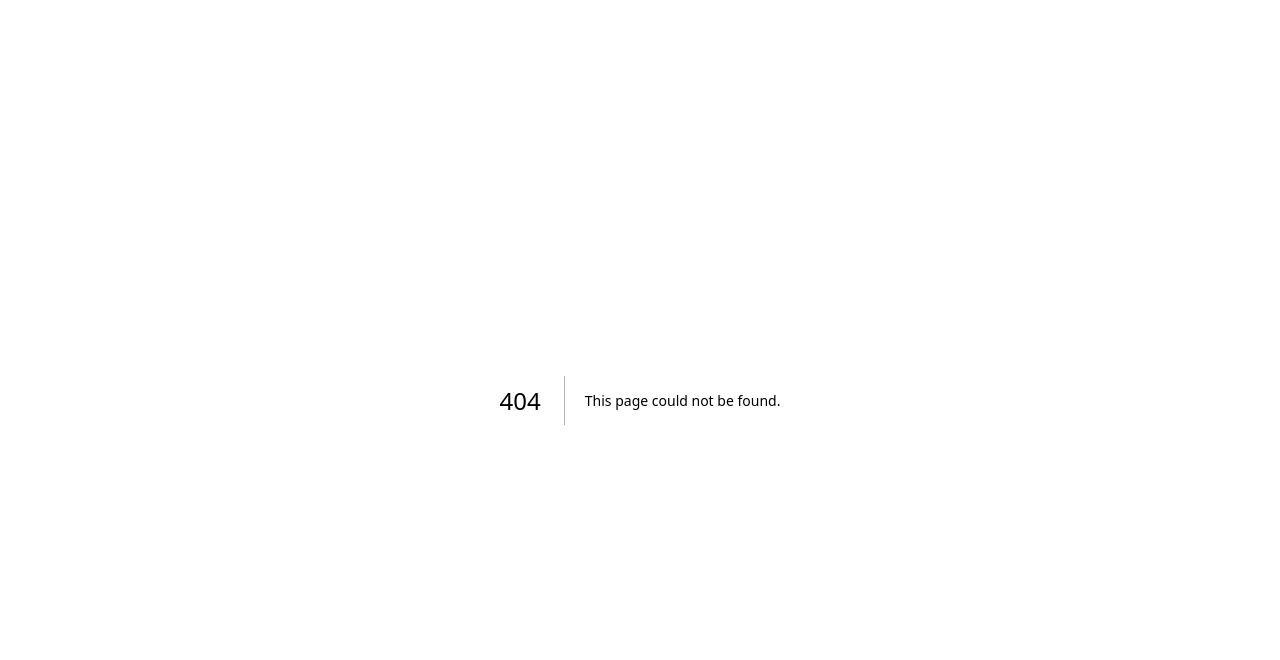
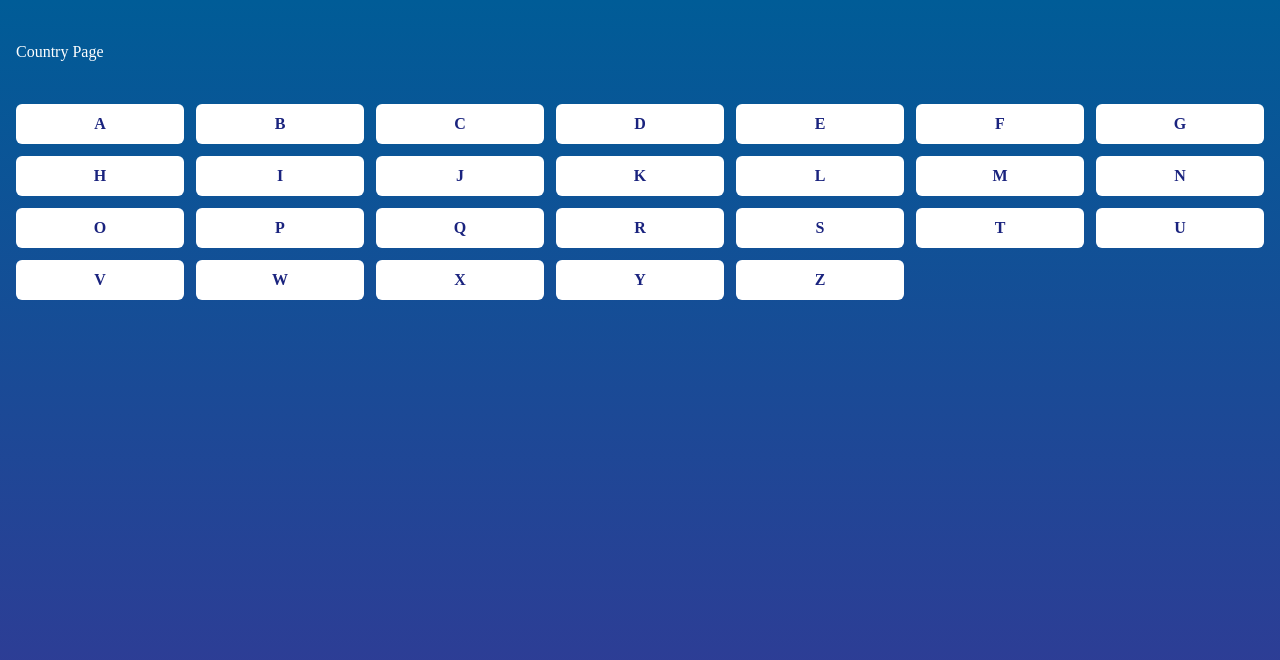
Before and after one commit to Melikamsa/countryGame, a Next.js app: page /country in a window 1280 px wide. Before the commit this address had no page. Shown: the top 660 px of the page. Built offline with nearby package versions, Linux system fonts and the light colour scheme.

Commit message:
create file country

```diff
--- /dev/null
+++ b/app/country/page.tsx
@@ -0,0 +1,33 @@
+"use client";
+import { useEffect, useState } from "react";
+import "../../styles/globals.css";
+
+const alphabet: string[] = "ABCDEFGHIJKLMNOPQRSTUVWXYZ".split("");
+
+export default function Alphabet() {
+  const [country, setCountry] = useState<string | null>("");
+
+  useEffect(()=>{
+
+  },[])
+
+  return (
+    <section className="bgAll py-10 px-4">
+      <h2>country page</h2>
+
+      <div className="grid grid-cols-7 gap-3 my-10">
+        {alphabet.map((letter, index) => (
+          <button
+            onClick={() => {
+              return console.log(letter);
+            }}
+            key={index}
+            className="bg-white text-[#1A237E] font-bold text-center p-2 rounded-md"
+          >
+            {letter}
+          </button>
+        ))}
+      </div>
+    </section>
+  );
+}
--- a/app/page.tsx
+++ b/app/page.tsx
@@ -1,11 +1,11 @@
-import "../styles/globals.css"
-
+"use client";
+import "../styles/globals.css";
+import Home from "@/components/Home/index";
 
 export default function Page() {
-    return (
-      <section className="bgAll h-[100vh] flex flex-col items-center">
-        <h1 className="text-white pt-10">countries game</h1>
-        <button className="text-white m-40 bg-[#1465e8] py-4 px-10 rounded-lg">start</button>
-      </section>
-    );
-  }
+  return (
+    <section className="bgAll">
+      <Home />
+    </section>
+  );
+}
--- /dev/null
+++ b/components/Home/index.jsx
@@ -0,0 +1,24 @@
+"use client";
+import Link from "next/link";
+import React from "react";
+
+
+const Home = () => {
+  return (
+    <div className="flex flex-col items-center">
+      <h1 className="pt-10 mb-40">countries game</h1>
+      <Link href="/country">
+        <button
+          onClick={() => {
+            console.log("start");
+          }}
+          className="text-white bg-[#1465e8] py-4 px-10 rounded-lg"
+        >
+          start
+        </button>
+      </Link>
+    </div>
+  );
+};
+
+export default Home;
--- a/styles/globals.css
+++ b/styles/globals.css
@@ -2,10 +2,21 @@
 @tailwind components;
 @tailwind utilities;
 
-.bgAll{
-  background: #005C97;  /* fallback for old browsers */
-  background: -webkit-linear-gradient(to top, #363795, #005C97);  /* Chrome 10-25, Safari 5.1-6 */
-  background: linear-gradient(to top, #363795, #005C97); /* W3C, IE 10+/ Edge, Firefox 16+, Chrome 26+, Opera 12+, Safari 7+ */
+* {
+  box-sizing: border-box;
+  margin: 0;
+  padding: 0;
+  text-transform: capitalize;
+  font-family: cursive;
+}
 
-
+.bgAll {
+  color: white;
+  height: 100vh;
+  background: #005C97;
+  /* fallback for old browsers */
+  background: -webkit-linear-gradient(to top, #363795, #005C97);
+  /* Chrome 10-25, Safari 5.1-6 */
+  background: linear-gradient(to top, #363795, #005C97);
+  /* W3C, IE 10+/ Edge, Firefox 16+, Chrome 26+, Opera 12+, Safari 7+ */
 }
```
Also changed, not shown: package.json (+7 -5 lines), 1 other file (tests, documents, lock files or other folders).
